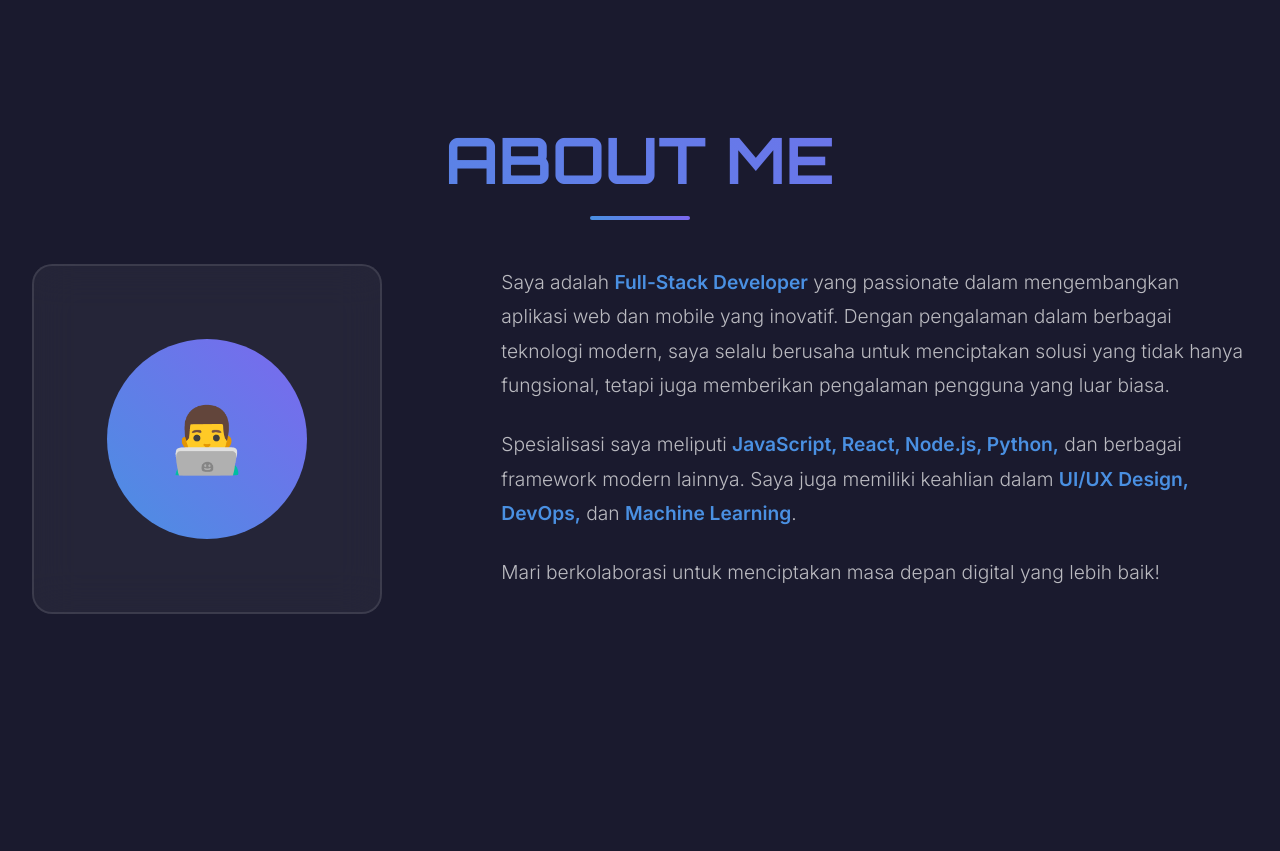
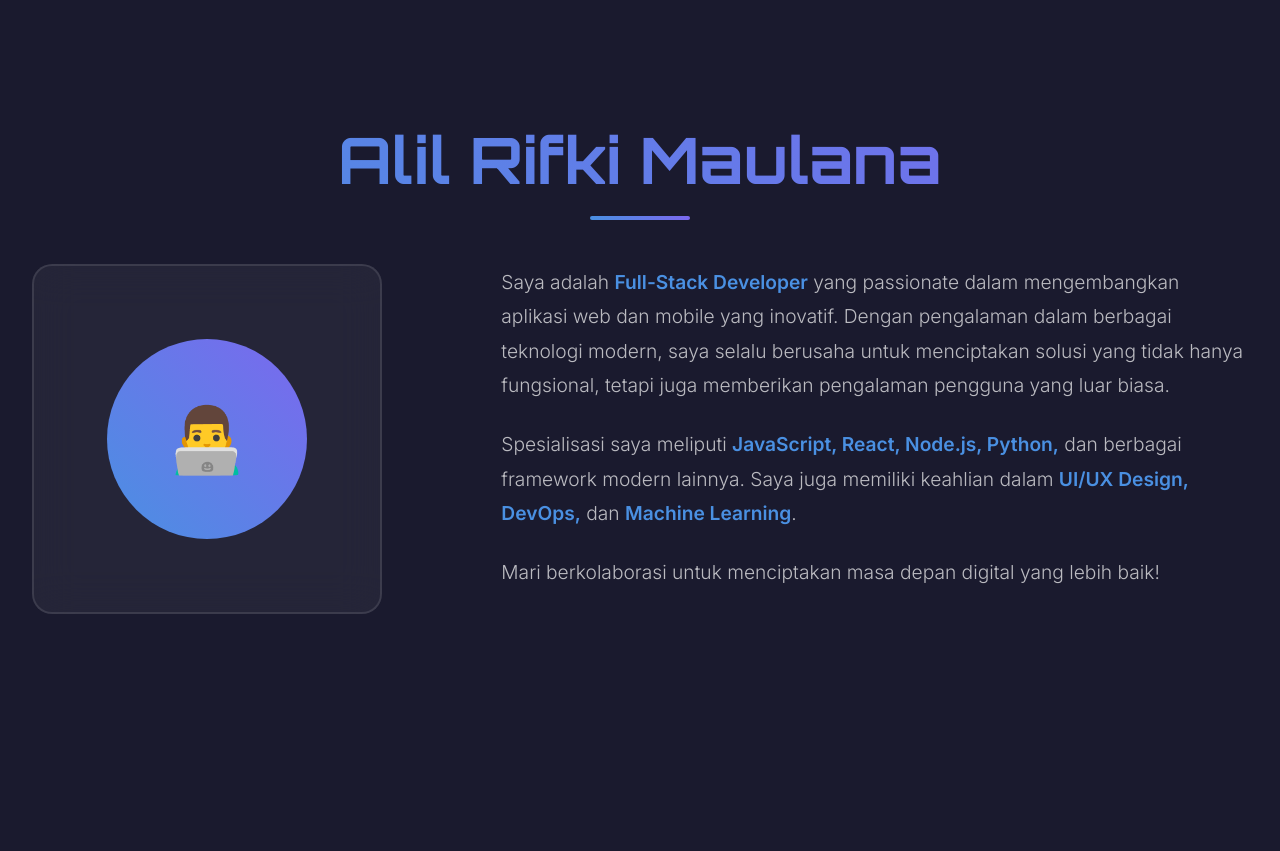
Before and after one commit to aRfkiMaulana/Alil-Rifki-Maulana, a plain HTML site: page index.html in a window 1280 px wide. Shown: the part 801-1652 px from the top of the page. Drawn offline with nearby package versions, Linux system fonts and the light colour scheme; animation ran at ten frames a second.

Commit message:
about me

```diff
--- a/index.html
+++ b/index.html
@@ -938,7 +938,7 @@
 
     <!-- About Section -->
     <section id="about">
-        <h2 class="section-title fade-in">ABOUT ME</h2>
+        <h2 class="section-title fade-in">Alil Rifki Maulana</h2>
         <div class="about-container fade-in">
             <div class="about-image">
                 <div class="profile-frame">
```
